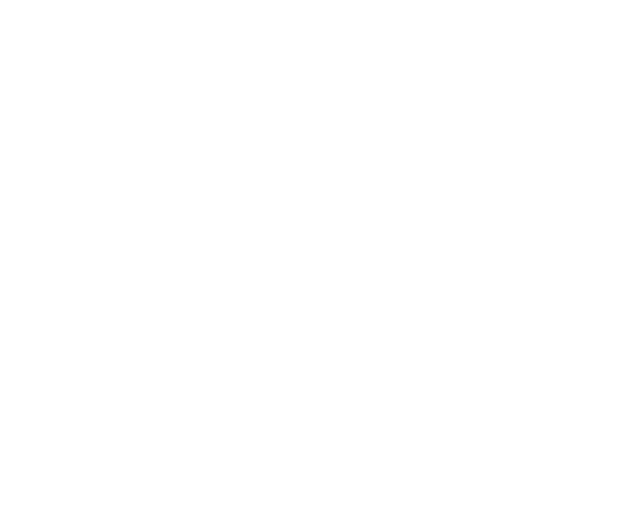
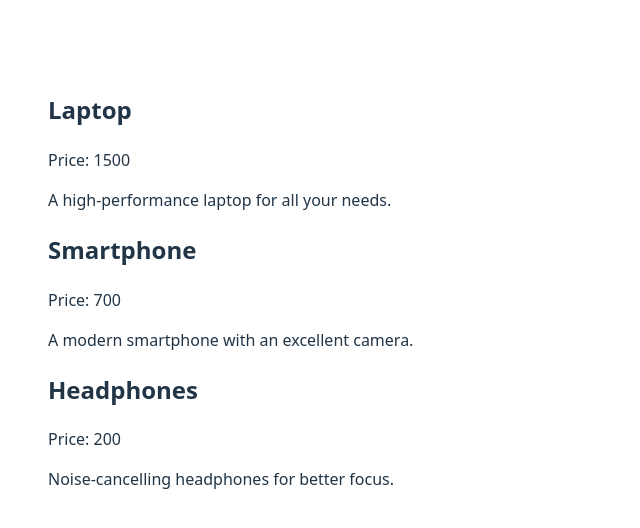
Before and after one commit to Bogdan3690/HW-hbs, a website built with Vite: page vite-project/index.html in a window 1280 px wide. Shown: the whole page, without its empty margins (0-640 px from the left). Built offline with nearby package versions, Linux system fonts and the light colour scheme.

Commit message:
fix errors, finish project

```diff
--- a/vite-project/index.html
+++ b/vite-project/index.html
@@ -10,6 +10,6 @@
   <body>
     <div id="app"></div>
     <ul class="market-menu-js"></ul>
-    <script type="module" src="./src/data.js"></script>
+    <script type="module" src="./src/index.js"></script>
   </body>
 </html>
--- a/vite-project/src/index.js
+++ b/vite-project/src/index.js
@@ -10,3 +10,5 @@ const markup = templateFn({ items:products })
 
 container.innerHTML = markup;
 console.log(markup);
+
+console.log(products);
--- a/vite-project/src/style.css
+++ b/vite-project/src/style.css
@@ -2,10 +2,6 @@
   font-family: system-ui, Avenir, Helvetica, Arial, sans-serif;
   line-height: 1.5;
   font-weight: 400;
-
-  color-scheme: light dark;
-  color: rgba(255, 255, 255, 0.87);
-  background-color: #242424;
 
   font-synthesis: none;
   text-rendering: optimizeLegibility;
@@ -20,14 +16,6 @@ a {
 }
 a:hover {
   color: #535bf2;
-}
-
-body {
-  margin: 0;
-  display: flex;
-  place-items: center;
-  min-width: 320px;
-  min-height: 100vh;
 }
 
 ul {
--- a/vite-project/src/template/my-template.hbs
+++ b/vite-project/src/template/my-template.hbs
@@ -1,11 +1,9 @@
 {{#each items}}
 
-<ul class="product-list">
 <li class="product-item {{id}}">
     <h2 class="name">{{name}}</h2>
     <p class="price">Price: {{price}}</p>
     <p class="description">{{description}}</p>
 </li>
- </ul>
 
 {{/each}}
```
Also changed, not shown: 1 other file.
